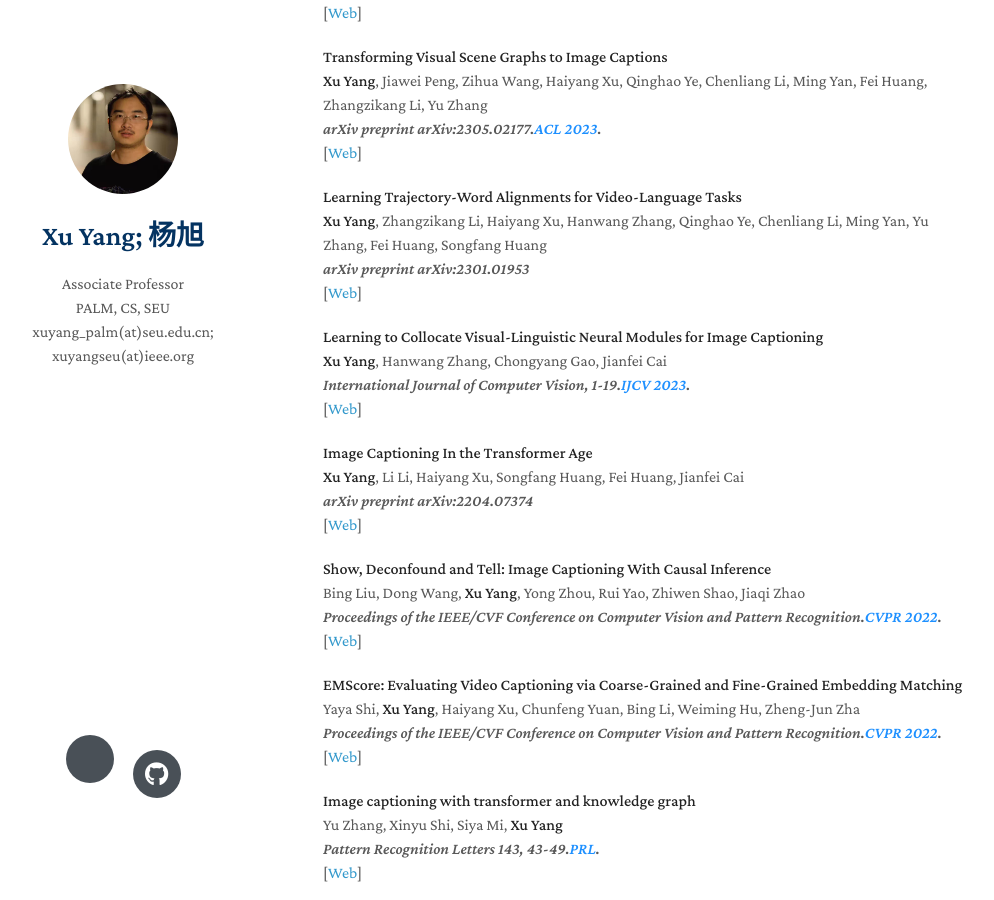
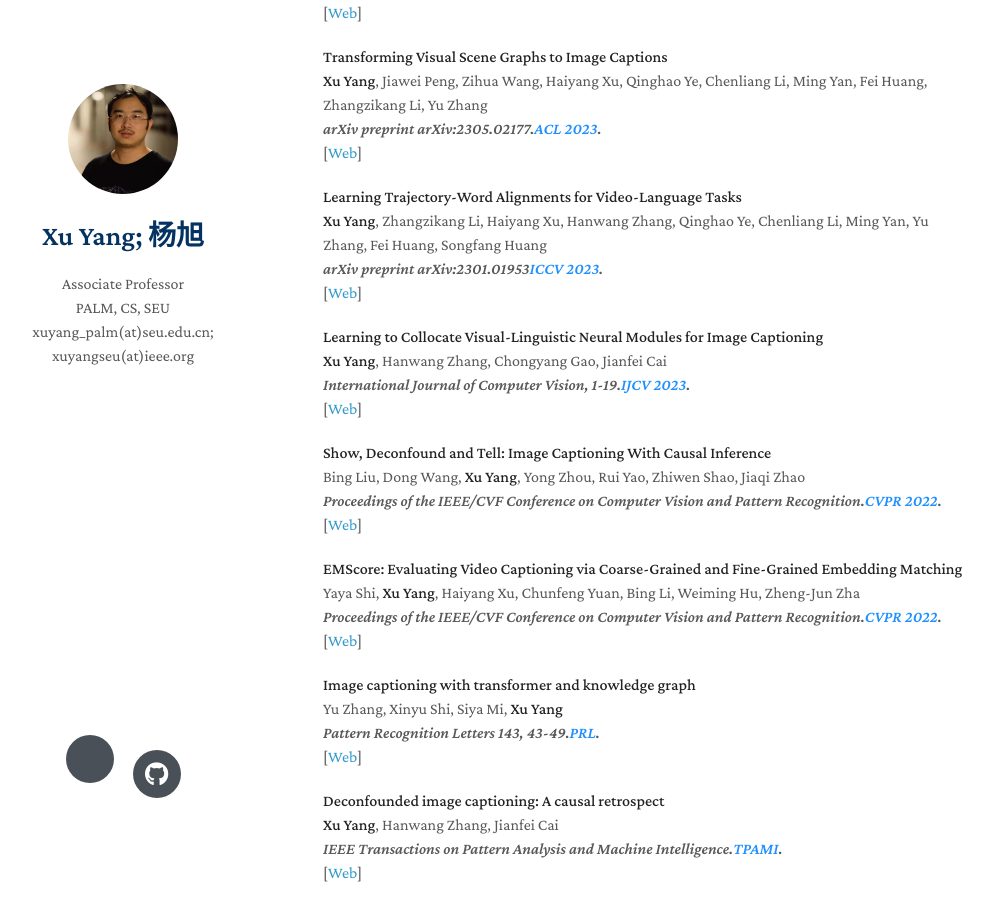
Before and after one commit to yxPALMweb/yxPALMweb.github.io, a Jekyll site: the page built from index.md, in a window 1280 px wide and 900 px high, scrolled down 589 px. Shown: the whole window, without its empty margins (147-1141 px from the left). Built offline with Jekyll 4.4.1, drawn with Linux system fonts in a browser that asks for light colours; nearby versions of some CDN libraries; a style sheet for code colours, icons or effects is not loaded; our own code applies the rules of GitHub Pages for plain Markdown files.

Commit message:
Update index.md

```diff
--- a/index.md
+++ b/index.md
@@ -47,7 +47,7 @@ I have wide interest on AI, especially machine learning and deep learning. In th
 <br />
 <strong>Xu Yang</strong>, Zhangzikang Li, Haiyang Xu, Hanwang Zhang, Qinghao Ye, Chenliang Li, Ming Yan, Yu Zhang, Fei Huang, Songfang Huang
 <br />
-<em>arXiv preprint arXiv:2301.01953</em>
+<em>arXiv preprint arXiv:2301.01953<strong><i style="color:#1e90ff">ICCV 2023</i></strong>.</em>
 <br />
    [<a href="https://arxiv.org/abs/2301.01953">Web</a>]
 <br/>
@@ -63,19 +63,6 @@ I have wide interest on AI, especially machine learning and deep learning. In th
 <em>International Journal of Computer Vision, 1-19.<strong><i style="color:#1e90ff">IJCV 2023</i></strong>.</em>
 <br />
    [<a href="https://link.springer.com/article/10.1007/s11263-022-01692-8">Web</a>]
-<br/>
-</p>
-</div>
-
-[comment]: <> (arXiv)
-<div class="paper">
-<p><strong>Image Captioning In the Transformer Age</strong>
-<br />
-<strong>Xu Yang</strong>, Li Li, Haiyang Xu, Songfang Huang, Fei Huang, Jianfei Cai
-<br />
-<em>arXiv preprint arXiv:2204.07374</em>
-<br />
-   [<a href="https://arxiv.org/abs/2204.07374">Web</a>]
 <br/>
 </p>
 </div>
```
